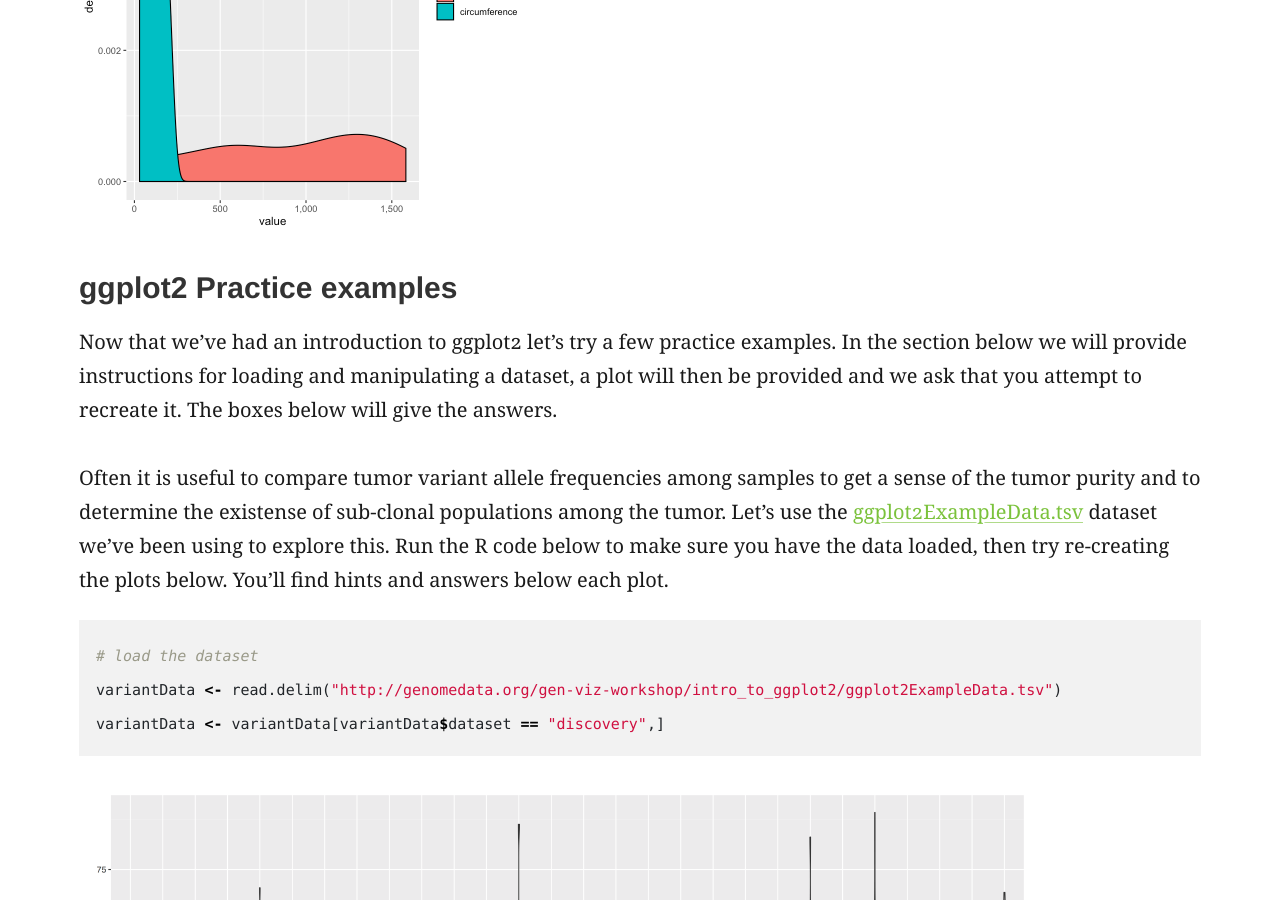
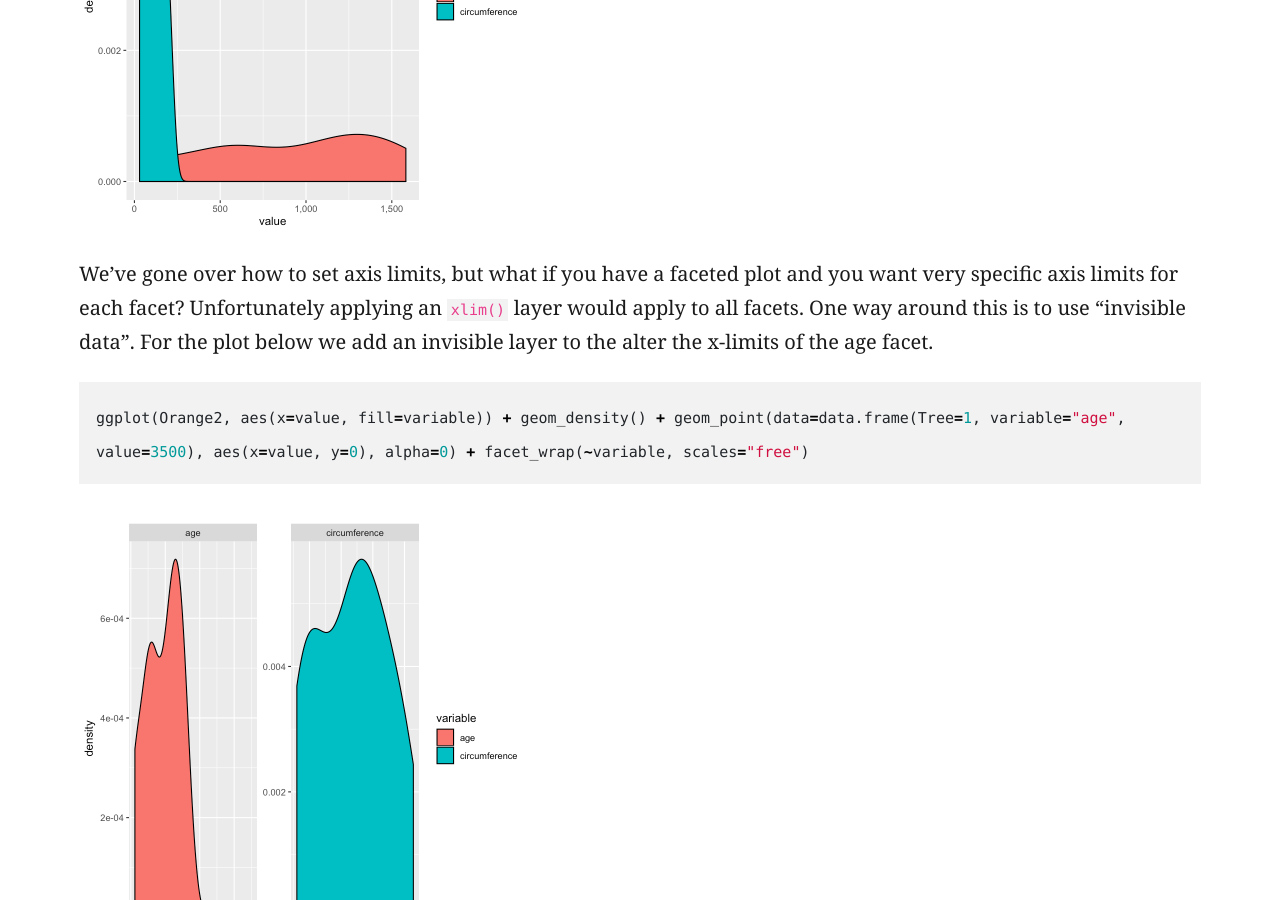
Before and after one commit to griffithlab/genviz.org, a Jekyll site: the page built from _posts/0002-03-01-introToggplot2.md, in a window 1280 px wide and 900 px high, scrolled down 20680 px. Built offline with Jekyll 4.4.1, drawn with Linux system fonts in a browser that asks for light colours; nearby versions of some CDN libraries.

Commit message:
added invisible layer example

````diff
--- a/_posts/0002-03-01-introToggplot2.md
+++ b/_posts/0002-03-01-introToggplot2.md
@@ -342,6 +342,13 @@ ggplot(Orange2, aes(x=value, fill=variable)) + geom_density() + scale_x_continuo
 
 {% include figure.html image="/assets/ggplot2/ggplot2_tips_commify.png" width="450" %}
 
+We've gone over how to set axis limits, but what if you have a faceted plot and you want very specific axis limits for each facet? Unfortunately applying an `xlim()` layer would apply to all facets. One way around this is to use "invisible data". For the plot below we add an invisible layer to the alter the x-limits of the age facet.
+
+```R
+ggplot(Orange2, aes(x=value, fill=variable)) + geom_density() + geom_point(data=data.frame(Tree=1, variable="age", value=3500), aes(x=value, y=0), alpha=0) + facet_wrap(~variable, scales="free")
+```
+
+{% include figure.html image="/assets/ggplot2/ggplot2_tips_invisiblelayer.png" width="450" %}
 
 ### ggplot2 Practice examples
 Now that we've had an introduction to ggplot2 let's try a few practice examples. In the section below we will provide instructions for loading and manipulating a dataset, a plot will then be provided and we ask that you attempt to recreate it. The boxes below will give the answers.
````
Also changed, not shown: assets/ggplot2/ggplot2_tips_invisiblelayer.png (added), 1 other file.
